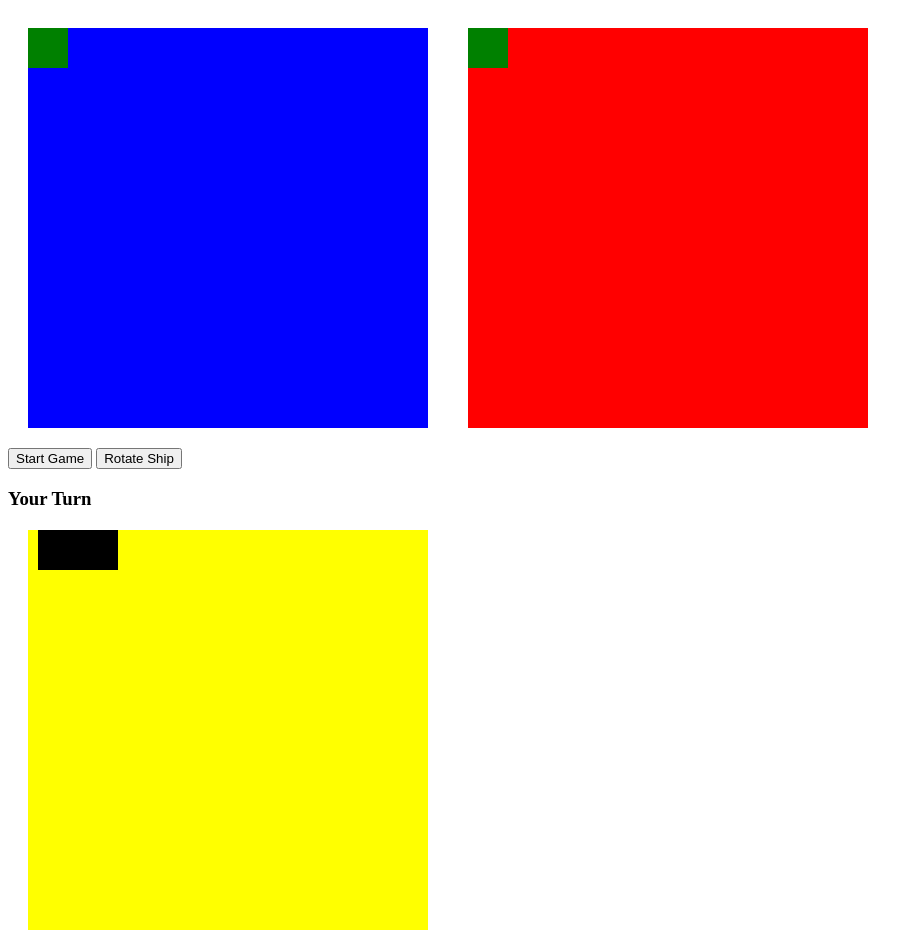
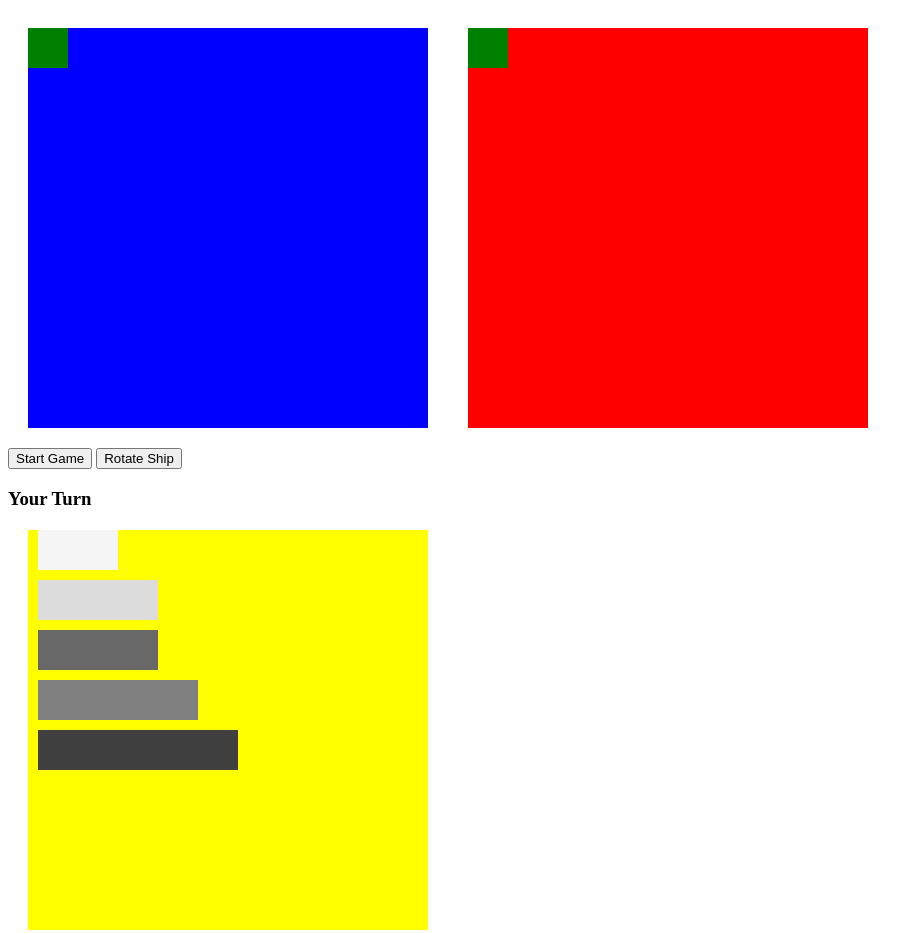
Before and after one commit to jordanwhunter/battleship, a plain HTML site: page public/index.html in a window 1280 px wide. Shown: the whole page, without its empty margins (0-923 px from the left). Drawn offline with Linux system fonts and the light colour scheme.

Commit message:
Added styles for all 5 ships

```diff
--- a/public/styles.css
+++ b/public/styles.css
@@ -41,7 +41,39 @@
 .destroyer-container {
   width: 80px;
   height: 40px;
-  background-color: black;
+  background-color: whitesmoke;
   margin: 10px;
   display: flex;
 }
+
+.submarine-container {
+  width: 120px;
+  height: 40px;
+  background-color: gainsboro;
+  margin: 10px;
+  display: flex;
+}
+
+.cruiser-container {
+  width: 120px;
+  height: 40px;
+  background-color: #686868;
+  margin: 10px;
+  display: flex;
+}
+
+.battleship-container {
+  width: 160px;
+  height: 40px;
+  background-color: gray;
+  margin: 10px;
+  display: flex;
+}
+
+.carrier-container {
+  width: 200px;
+  height: 40px;
+  background-color: #404040;
+  margin: 10px;
+  display: flex;
+}
```
